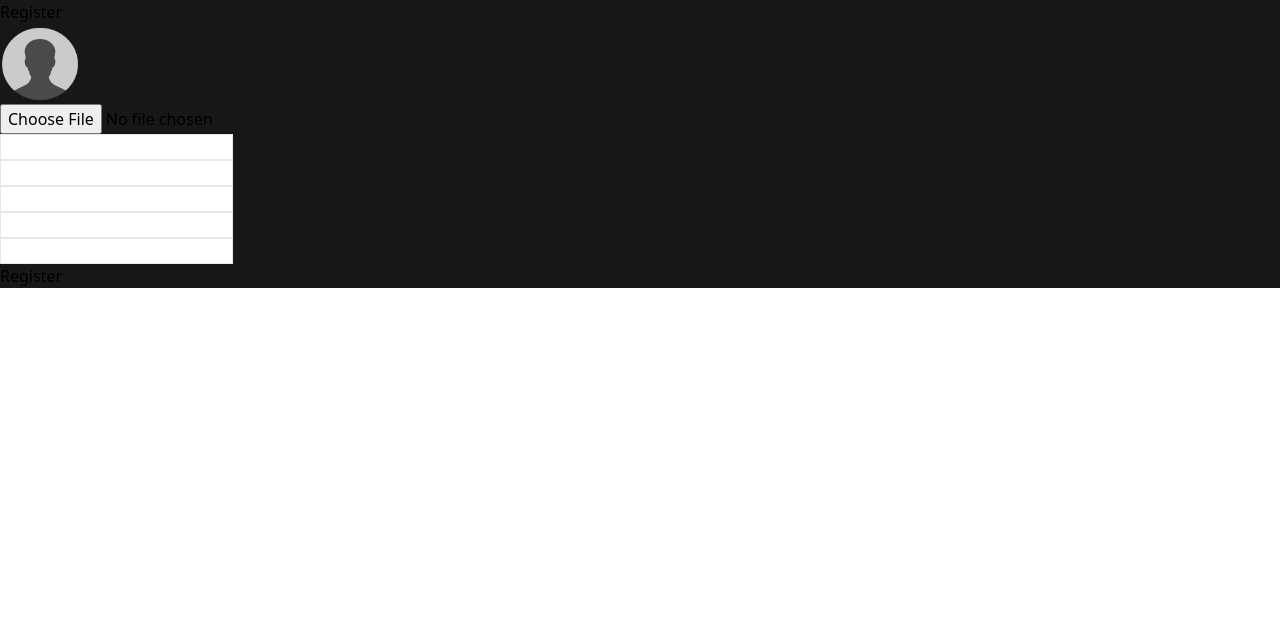
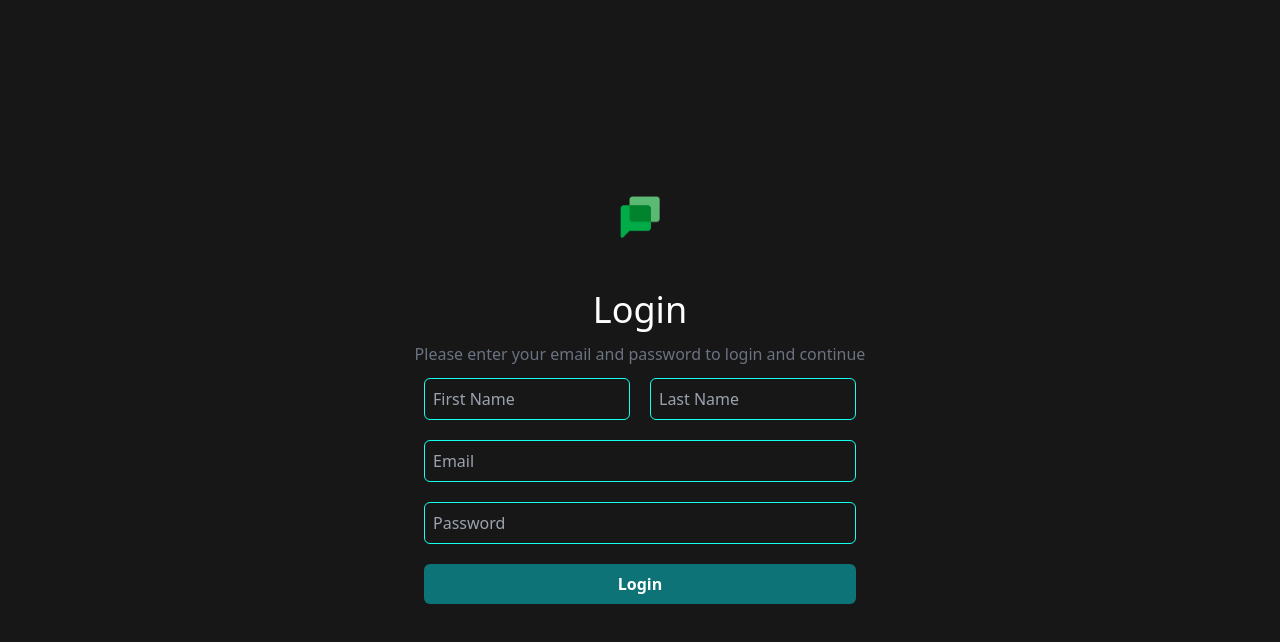
Before and after one commit to PrinceNarteh/chatty, a React (Vite) app in the folder client/: page /register in a window 1280 px wide. Shown: the top 642 px of the page. Built offline with nearby package versions, Linux system fonts and the light colour scheme.

Commit message:
feature: style register page

```diff
--- a/client/src/pages/Register.tsx
+++ b/client/src/pages/Register.tsx
@@ -87,64 +87,62 @@ const Register = () => {
   // console.log({ image, imagePreview });
 
   return (
-    <div>
-      Register
-      <form onSubmit={handleSubmit(submitHandler)}>
-        <div>
-          <img
-            src={imagePreview || "/images/user-placeholder.png"}
-            alt=""
-            className="w-20 h-20 rounded-full"
+    <div className="min-h-screen text-white flex items-center justify-center">
+      <div className="flex flex-col justify-center items-center space-y-3 w-full max-w-xl mx-auto">
+        <img src="/images/logo.png" alt="" className="w-10 mb-10" />
+        <h3 className="text-4xl">Login</h3>
+        <p className="text-gray-500 w-10/12 text-center">
+          Please enter your email and password to login and continue
+        </p>
+        <form
+          onSubmit={handleSubmit(submitHandler)}
+          className="w-9/12 space-y-5"
+        >
+          <div className="flex flex-col md:flex-row gap-5 w-full">
+            <div className="w-full">
+              <input
+                type="firstName"
+                placeholder="First Name"
+                {...register("firstName")}
+                className="bg-transparent border border-light-green p-2 rounded-md w-full"
               />
-          <input type="file" onChange={(e) => validate(e)} />
+              {errors["firstName"] && <p>{errors["firstName"].message}</p>}
             </div>
-
-        <div>
-          <input type="text" {...register("firstName")} className="border" />
-          {errors["firstName"] && (
-            <span className="text-red-500 text-xs">
-              {errors["firstName"].message}
-            </span>
-          )}
+            <div className="w-full">
+              <input
+                type="lastName"
+                placeholder="Last Name"
+                {...register("lastName")}
+                className="bg-transparent border border-light-green p-2 rounded-md w-full"
+              />
+              {errors["lastName"] && <p>{errors["lastName"].message}</p>}
+            </div>
           </div>
           <div>
-          <input type="text" {...register("lastName")} className="border" />
-          {errors["lastName"] && (
-            <span className="text-red-500 text-xs">
-              {errors["lastName"].message}
-            </span>
-          )}
-        </div>
-        <div>
-          <input type="email" {...register("email")} className="border" />
-          {errors["email"] && (
-            <span className="text-red-500 text-xs">
-              {errors["email"].message}
-            </span>
-          )}
-        </div>
-        <div>
-          <input type="password" {...register("password")} className="border" />
-          {errors["password"] && (
-            <span className="text-red-500 text-xs">
-              {errors["password"].message}
-            </span>
-          )}
+            <input
+              type="email"
+              placeholder="Email"
+              {...register("email")}
+              className="bg-transparent border border-light-green p-2 rounded-md w-full"
+            />
+            {errors["email"] && <p>{errors["email"].message}</p>}
           </div>
           <div>
             <input
               type="password"
-            {...register("confirmPassword")}
-            className="border"
+              placeholder="Password"
+              {...register("password")}
+              className="bg-transparent border border-light-green p-2 rounded-md w-full"
             />
-          {errors["confirmPassword"] && (
-            <span className="text-red-500 text-xs">
-              {errors["confirmPassword"].message}
-            </span>
-          )}
+            {errors["password"] && <p>{errors["password"].message}</p>}
           </div>
-        <input type="submit" value="Register" />
+          <input
+            type="submit"
+            value="Login"
+            className="bg-dark-green w-full py-2 rounded-md cursor-pointer font-bold"
+          />
         </form>
+      </div>
     </div>
   );
 };
```
Lines whose indentation alone changed are shown as unchanged.
